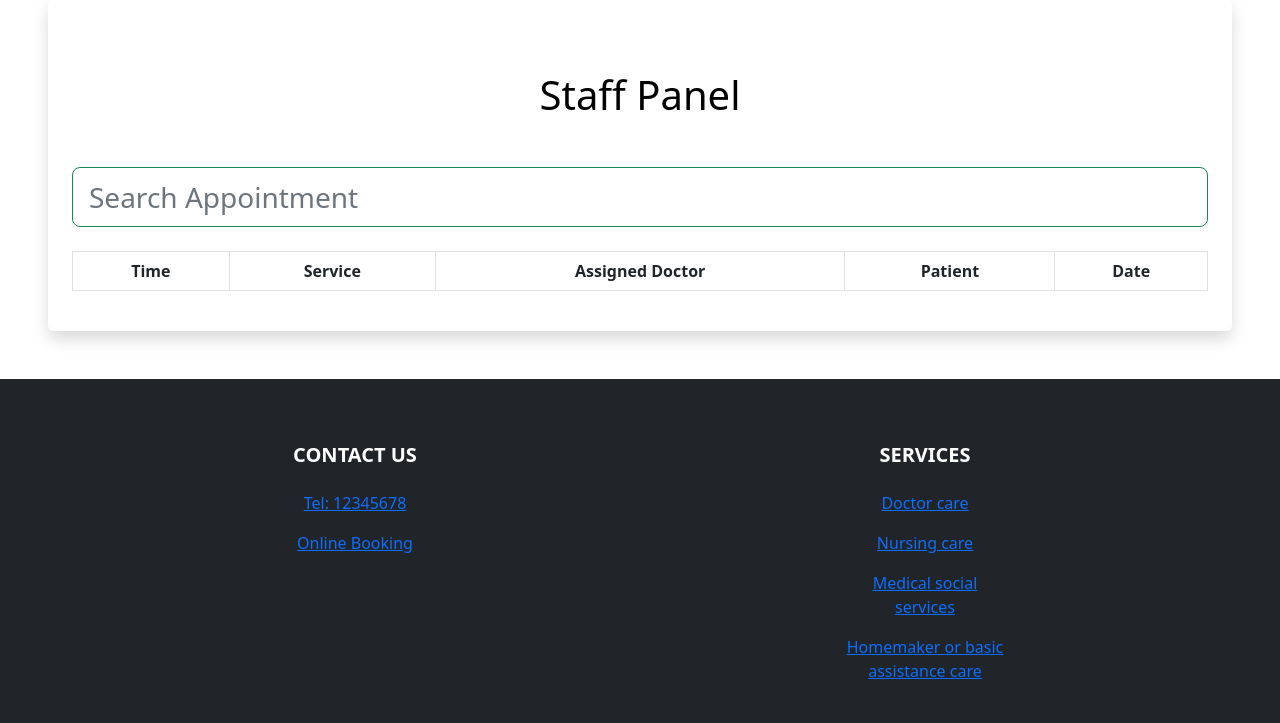
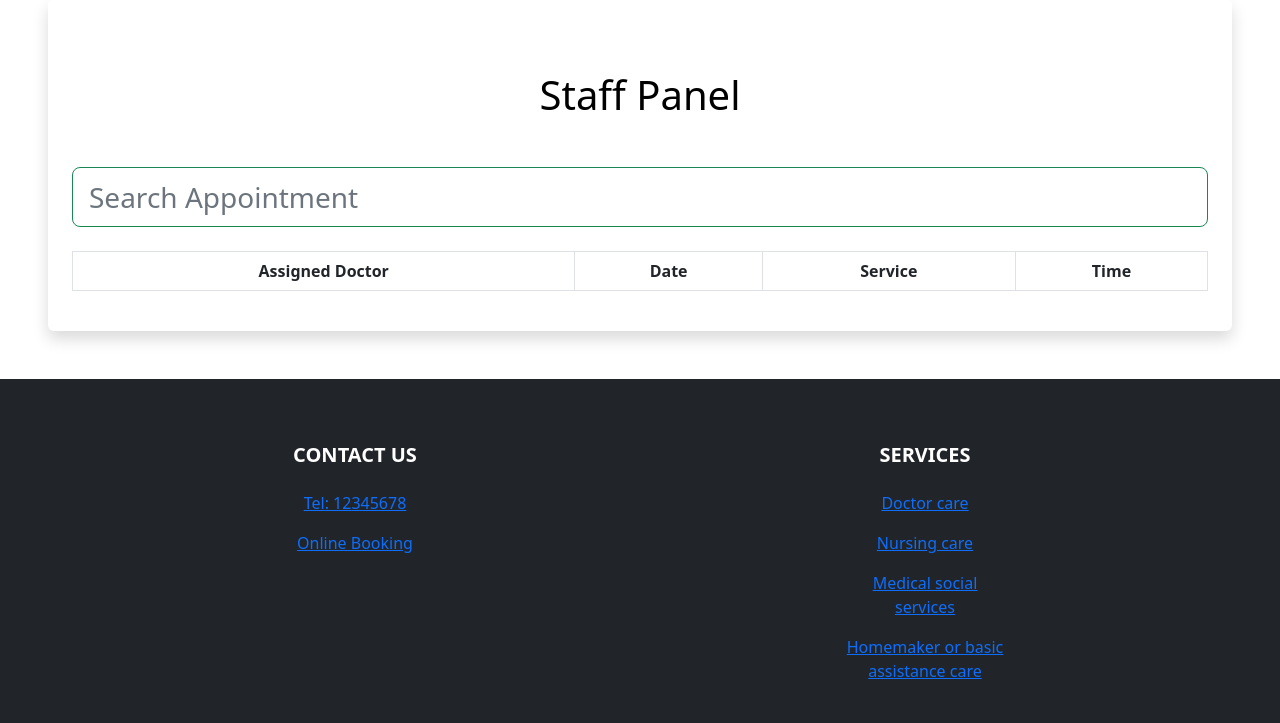
Before and after one commit to kurosakiaduma/poza, a Django app: page /staff-panel in a window 1280 px wide. Shown: the part 123-846 px from the top of the page. Run offline with Django 4.2, Linux system fonts and the light colour scheme; a user stored in the database is signed in; data that the repository does not hold is empty; parts of the project's set-up code (start-up, migrations or seed data) failed here and were passed over; some libraries are stand-ins or nearby versions.

Commit message:
moved assign doctor functionality to bookingSubmit to avoid spamming one doctor with multiple appointments

```diff
--- a/booking/templates/staffPanel.html
+++ b/booking/templates/staffPanel.html
@@ -17,21 +17,19 @@
       <table class="table table-bordered table-striped table-hover mx-auto">
           <thead>
             <tr>
+              <th class="text-center" scope="col">Assigned Doctor</th>
+              <th class="text-center" scope="col">Date</th>
+              <th class="text-center" scope="col">Service</th>
               <th class="text-center" scope="col">Time</th>
-              <th class="text-center" scope="col">Service</th>
-              <th class="text-center" scope="col">Assigned Doctor</th>
-              <th class="text-center" scope="col">Patient</th>
-              <th class="text-center" scope="col">Date</th>
             </tr>
           </thead>
           <tbody id="myTable">
               {% for item in items %}
             <tr>
+              <td class="text-center">{{item.assigned_doctor}}</td>
+              <td class="text-center">{{item.day}}</td>
+              <td class="text-center">{{item.service}}</td>
               <td class="text-center">{{item.time}}</td>
-              <td class="text-center">{{item.service}}</td>
-              <td class="text-center">{{item.assigned_doctor}}</td>
-              <td class="text-center">{{item.uuid.name}}</td>
-              <td class="text-center">{{item.day}}</td>
             </tr>
               {% endfor %}
           </tbody>
--- a/booking/views.py
+++ b/booking/views.py
@@ -96,12 +96,14 @@ def assign_doctor(appears, doctors):
         and randomly select the the index value of the remaining values in the doctors list
     """
     for i, j in appears.items():
+        if len(list(appears.keys())) == 1:
+            doctors.remove(i)
+            break
         if j != min(appears.values()):
             try:
                 doctors.remove(i)
             except ValueError:
                 pass
-
 
     if len(doctors) == 1:
         assigned_doctor = doctors[0]
@@ -109,6 +111,7 @@ def assign_doctor(appears, doctors):
         try:
             from random import randint
             idx = randint(0, (len(doctors)-1))
+            print(f"THIS IS THE IDX ==>{idx}")
             assigned_doctor = doctors[idx]
         except IndexError:
             pass
@@ -121,7 +124,6 @@ def booking(request):
     """Function that applies the necessar business logic required in booking only available time slots within a 21-day period"""
     #Calling 'getServices' function to retrieve a list of all the available services
     services = getServices()
-    assigned_doctor = ""
     times = {}
 
     if request.method == 'POST':
@@ -146,21 +148,6 @@ def booking(request):
         #Filter to retrieve only available times from each date before displaying them to the user
         appointments = Appointment.objects.filter(service=service)
 
-        #Retrieve Doctor names from the filtered Doctor objects
-        doctors= []
-        service_doctors = Doctor.objects.filter(role=service).values_list("name")
-        appears = appointments.values_list('assigned_doctor').annotate(frequency = Count('assigned_doctor'))
-
-        for doctor in service_doctors:
-            doctors.append(doctor[0])
-
-        appears = dict(appears)
-
-        assigned_doctor = assign_doctor(appears=appears, doctors=doctors)
-
-        print(f"{appears} {doctors}\nASSIGNED DOCTOR-> {assigned_doctor}")
-
-
         for item in appointments:
             print(item.service, item.assigned_doctor, item.day)
 
@@ -172,12 +159,8 @@ def booking(request):
                     validWorkdays.remove(appointment_date+' '+appointment_day+' '+item.time)
                     pass
 
-
-        print(f"THE APPOINTMENT FORMAT {appointments}, \nTHE DOCTORS ARE:{doctors}")
-
         #Store day, service and times data in django session:
         request.session['service'] = service
-        request.session['assigned_doctor'] = assigned_doctor
         request.session['times'] = times
         request.session['validWorkdays'] = validWorkdays
 
@@ -201,7 +184,7 @@ def bookingSubmit(request):
     #Get stored data from django session:
     service = request.session.get('service')
     validWorkdays = request.session.get('validWorkdays')
-    assigned_doctor = request.session.get('assigned_doctor')
+    assigned_doctor = ""
 
     #Handle pricing on a seperate thread
     if service in ["Nephrology", "Physician /Internal Medicine", "Ear, Nose and Throat (ENT)","Dermatology", "Adult Neurology", "General Surgery", "Paediatrics and Child Health", "Pain Management", "Gynaecology / Laparoscopic / Obsterics", "Ophthalmology", "Radiology"]:
@@ -218,6 +201,26 @@ def bookingSubmit(request):
 
 
     if request.method == 'POST':
+        #Filter to retrieve only available times from each date before displaying them to the user
+        appointments = Appointment.objects.filter(service=service)
+
+        #Retrieve Doctor names from the filtered Doctor objects
+        doctors= []
+        service_doctors = Doctor.objects.filter(role=service).values_list("name")
+        appears = appointments.values_list('assigned_doctor').annotate(frequency = Count('assigned_doctor'))
+
+        for doctor in service_doctors:
+            doctors.append(doctor[0])
+
+        print(f"THE APPOINTMENT FORMAT {appointments}, \nTHE DOCTORS ARE:{doctors}")
+
+        appears = dict(appears)
+
+        assigned_doctor = assign_doctor(appears=appears, doctors=doctors)
+
+        print(f"{appears} {doctors}\nASSIGNED DOCTOR-> {assigned_doctor}")
+
+
         date_day_time = request.POST.get('date_day_time')
         date = date_day_time.split()[0]
         day = date_day_time.split()[1]
```
